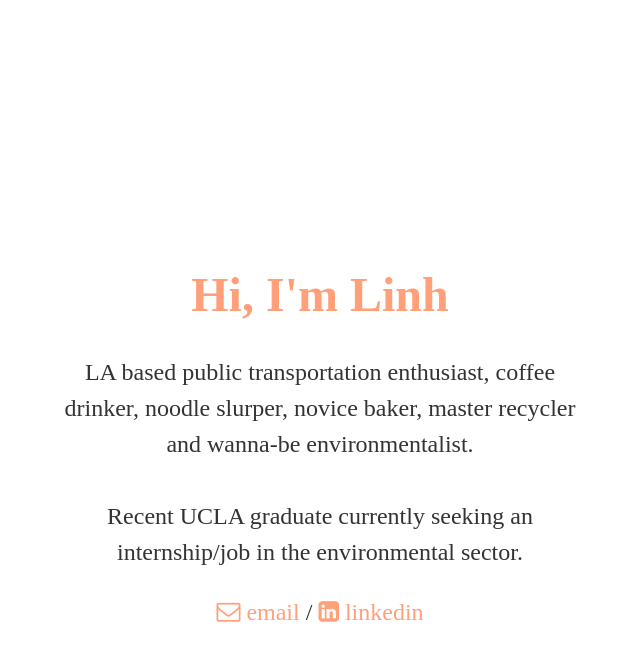
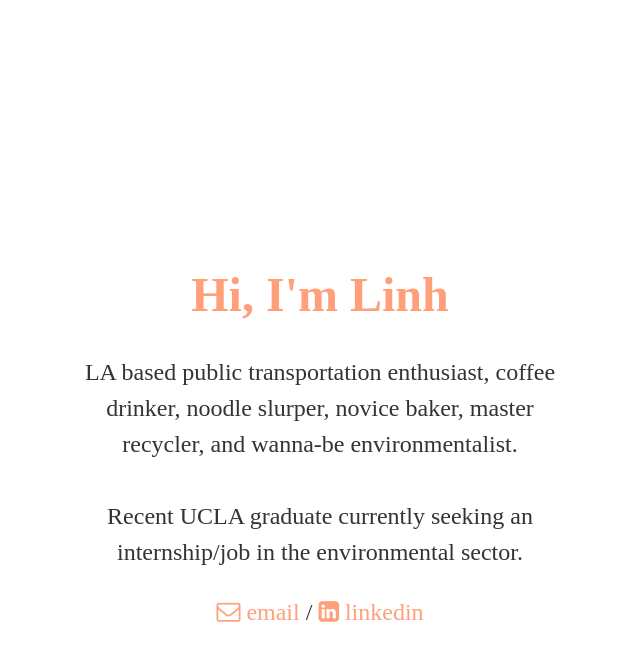
Before and after one commit to lttrinh/lttrinh.github.io, a Jekyll site: the page built from index.html, in a window 1280 px wide. Shown: the top 661 px of the page, without its empty margins (320-960 px from the left). Built offline with Jekyll 4.4.1, drawn with Linux system fonts in a browser that asks for light colours.

```diff
--- a/index.html
+++ b/index.html
@@ -12,7 +12,7 @@ title: Linh To Trinh
 </div>
 
 <div class="content">
-	<p>LA based public transportation enthusiast, coffee drinker, noodle slurper, novice baker, master recycler and wanna-be environmentalist.<br><br>
+	<p>LA based public transportation enthusiast, coffee drinker, noodle slurper, novice baker, master recycler, and wanna-be environmentalist.<br><br>
 		Recent UCLA graduate currently seeking an internship/job in the environmental sector.</p>
 </div>
 
```
